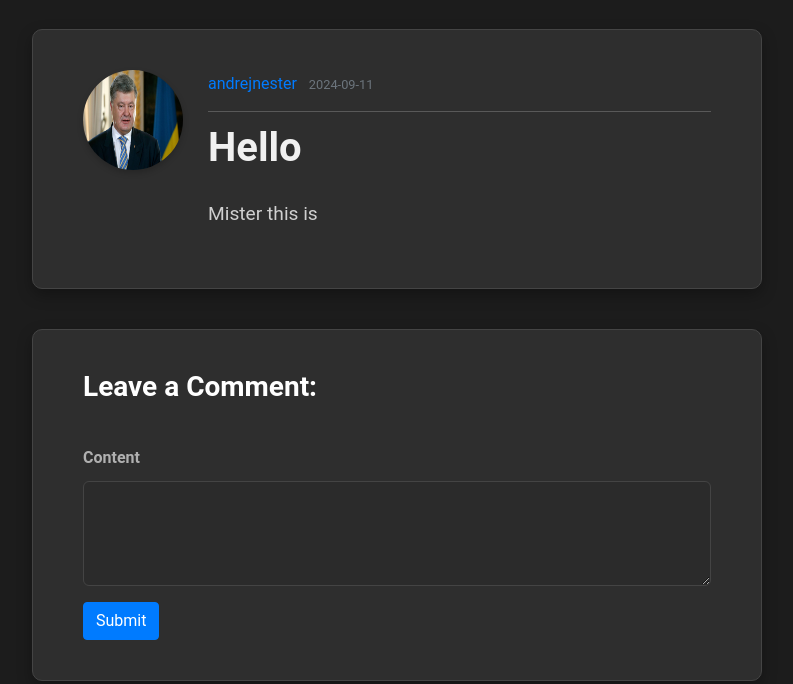
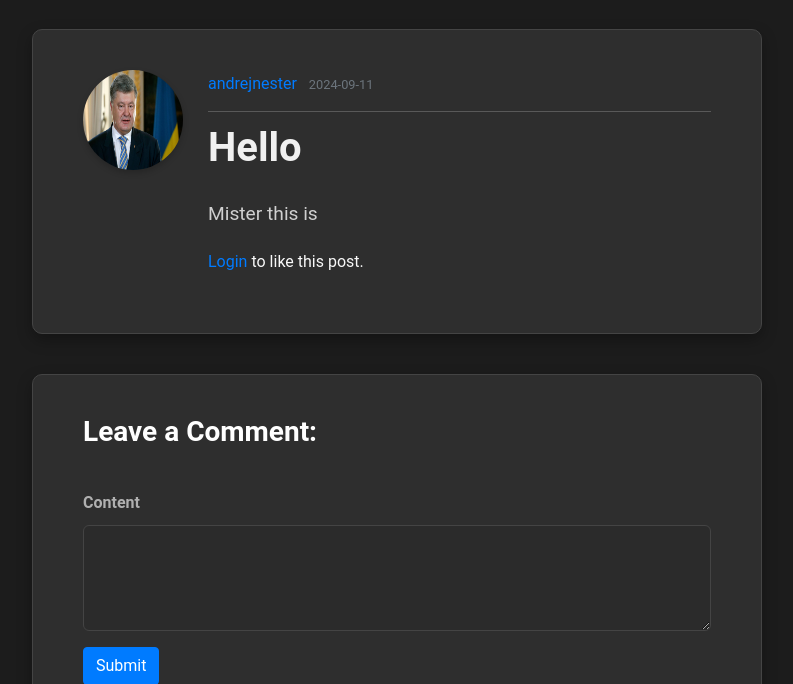
Before and after one commit to andreius05/blog_by_bobreius00, a Flask app: page /post/1 in a window 1280 px wide. Shown: the part 67-751 px from the top of the page, without its empty margins (53-846 px from the left). Run offline with Flask 3, Linux system fonts and the light colour scheme; some libraries are stand-ins or nearby versions.

Commit message:
Added likes

```diff
--- a/flaskblog/routes.py
+++ b/flaskblog/routes.py
@@ -262,7 +262,7 @@
             db.session.commit()
             return redirect(url_for('post',post_id=post_id))
         flash('You need to be logged to comment','success')
-    comments = Comment.query.filter_by(post_id=post_id).all()
+    comments = post.comments.order_by(Comment.timestamp.asc()).all()
     return render_template('post.html',post=post,comments=comments,form=form)
 
 
@@ -373,3 +373,25 @@
     user = User.query.filter_by(username=username).first_or_404()
     users = [f.followed for f in user.followed.all()]
     return render_template('user_list.html', users=users, user=user)
+
+
+
+@app.route("/like_post/<int:post_id>")
+def like_post(post_id):
+    post=Post.query.get_or_404(post_id)
+    post.like(current_user)
+    return redirect(url_for('post',post_id=post_id))
+
+
+@app.route("/unlike_post/<int:post_id>")
+def unlike_post(post_id):
+    post=Post.query.get_or_404(post_id)
+    post.unlike(current_user)
+    return redirect(url_for('post',post_id=post_id))
+
+
+@app.route("/post_likes/<int:post_id>")
+def post_likes(post_id):
+    post=Post.query.get_or_404(post_id)
+    likers=post.get_likers()
+    return render_template('post_likes.html',likers=likers,post=post)
--- a/flaskblog/static/main.css
+++ b/flaskblog/static/main.css
@@ -265,3 +265,23 @@
 .comment-button:hover i.fa-comment {
     color: #fff; /* Белая иконка при наведении */
 }
+/* Основной контейнер для лайков */
+.likes-container {
+    display: flex;
+    align-items: center;
+    margin-top: 10px;
+}
+
+/* Иконка лайка */
+.like-icon {
+    font-size: 18px; /* Размер иконки */
+    color: #ff4b5c; /* Цвет иконки */
+    margin-right: 5px; /* Отступ справа от иконки */
+}
+
+/* Текст с количеством лайков */
+.likes-count {
+    font-size: 14px; /* Размер шрифта */
+    color: red; /* Цвет текста */
+    font-weight: bold; /* Жирное начертание текста */
+}
--- a/flaskblog/templates/home.html
+++ b/flaskblog/templates/home.html
@@ -13,6 +13,10 @@
 <button class="comment-button">
     <i class="fa fa-comment"></i> {{ post.comments.count() }}
 </button>
+<div class="likes-container">
+    <span class="like-icon">&#10084; <!-- или используйте иконку Font Awesome, например, <i class="fa fa-heart"></i> --></span>
+    <a href="{{ url_for('post_likes',post_id=post.id) }}" class="likes-count">{{ post.post_likes.count() }}</a>
+</div>
 
   </div>
 </article>
--- a/flaskblog/templates/post.html
+++ b/flaskblog/templates/post.html
@@ -15,6 +15,22 @@
             </div>
             <h2><a class="article-title" href="{{ url_for('post', post_id=post.id) }}">{{ post.title }}</a></h2>
             <p class="article-content">{{ post.content }}</p>
+
+            <!-- Лайк кнопка -->
+            <div class="likes-container">
+                {% if current_user.is_authenticated %}
+                    {% if post.is_liking(current_user) %}
+                        <a class="like-icon" href="{{ url_for('unlike_post', post_id=post.id) }}">&#10084;Unlike</a>
+                        <a href="{{ url_for('post_likes',post_id=post.id) }}" class="likes-count">{{ post.post_likes.count() }}</a>
+                    {% else %}
+                        <a class="like-icon" href="{{ url_for('like_post', post_id=post.id) }}">&#10084;Like</a>
+                        <a href="{{ url_for('post_likes',post_id=post.id) }}" class="likes-count">{{ post.post_likes.count() }}</a>
+                    {% endif %}
+                {% else %}
+                    <p><a href="{{ url_for('login') }}">Login</a> to like this post.</p>
+                {% endif %}
+
+            </div>
         </div>
     </article>
 
```
Also changed, not shown: flaskblog/models.py (+35 -0 lines), flaskblog/templates/post_likes.html (added, +17 -0 lines), migrations/versions/b81110f05945_create_table_like_with_auto_.py (deleted, +0 -38 lines), migrations/versions/c67e9cf2f829_initial_migration.py (renamed from migrations/versions/4da2e569e4b1_initial_migration.py, +7 -13 lines), instance/site.db.
